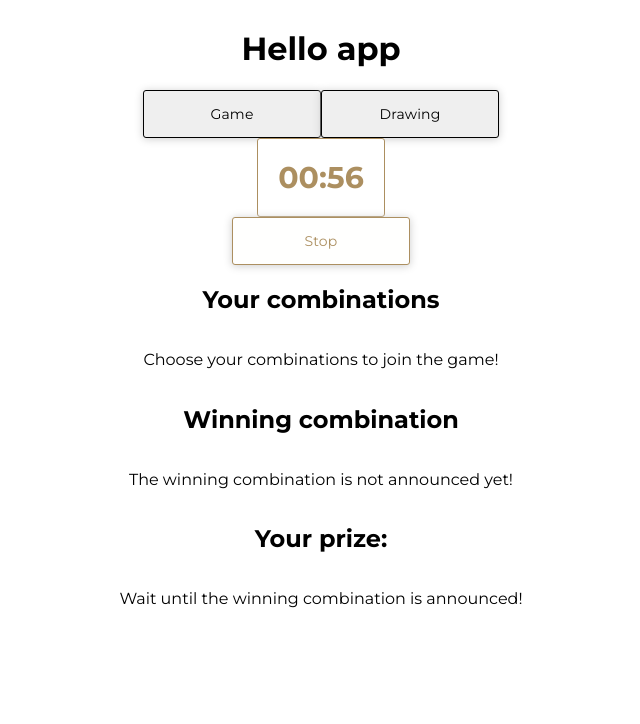
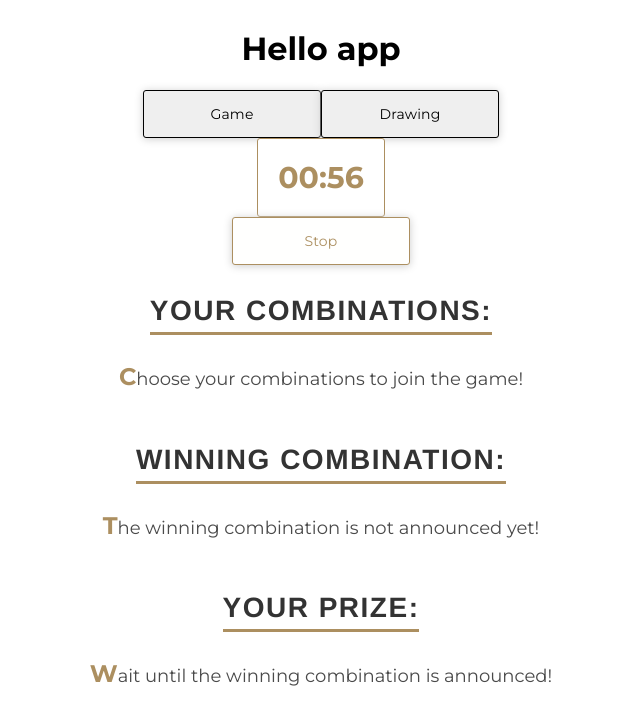
Before and after one commit to Bunchenko/5-of-36, an Angular app: page /drawing in a window 1280 px wide. Shown: the top 724 px of the page, without its empty margins (319-959 px from the left). Built offline with nearby package versions, Linux system fonts and the light colour scheme.

Commit message:
add global styles

```diff
--- a/src/app/drawing/drawing.component.html
+++ b/src/app/drawing/drawing.component.html
@@ -1,7 +1,6 @@
 <app-button [customClass]="['primary']" (click)="_stopDrawing()">Stop</app-button>
 
-<h2>Your combinations</h2>
-
+<h2>Your combinations:</h2>
 <ng-container *ngIf="!_ballsService.arePlayerCombinationsEmpty(); else combinationsEmpty">
 	<div class="balls-container"
 		*ngFor="let combinations of _ballsService.playerCombinations; trackBy: _trackByCombinationFn">
@@ -10,7 +9,7 @@
 </ng-container>
 
 
-<h2>Winning combination</h2>
+<h2>Winning combination:</h2>
 <div class="balls-container" *ngIf="(_ballsService.winCombination$ | async)?.length; else notAnnounced">
 	<ng-container
 		*ngFor="let ball of _ballsService.winCombination$ | async; let isLast = last; trackBy: _trackByBallFn">
--- a/src/styles.css
+++ b/src/styles.css
@@ -3,5 +3,41 @@
 }
 
 body {
-  font-family: 'Montserrat', sans-serif;
+  font-family: "Montserrat", sans-serif;
 }
+
+p {
+  font-size: 18px;
+  color: #4a4a4a;
+  line-height: 1.6;
+  margin: 10px 0 20px 0;
+  text-align: justify;
+  padding: 0 10px;
+}
+
+p::first-letter {
+  font-size: 24px;
+  color: #ac8f60;
+  font-weight: bold;
+  float: left;
+  line-height: 1;
+}
+
+p:hover {
+  background-color: #f9f9f9;
+  border-radius: 4px;
+  transition: background-color 0.3s ease;
+}
+
+h2 {
+  font-size: 28px;
+  color: #333;
+  margin-top: 30px;
+  margin-bottom: 20px;
+  font-family: "Helvetica Neue", Helvetica, Arial, sans-serif;
+  text-transform: uppercase;
+  letter-spacing: 1.5px;
+  border-bottom: 3px solid #ac8f60;
+  display: inline-block;
+  padding-bottom: 5px;
+}
```
